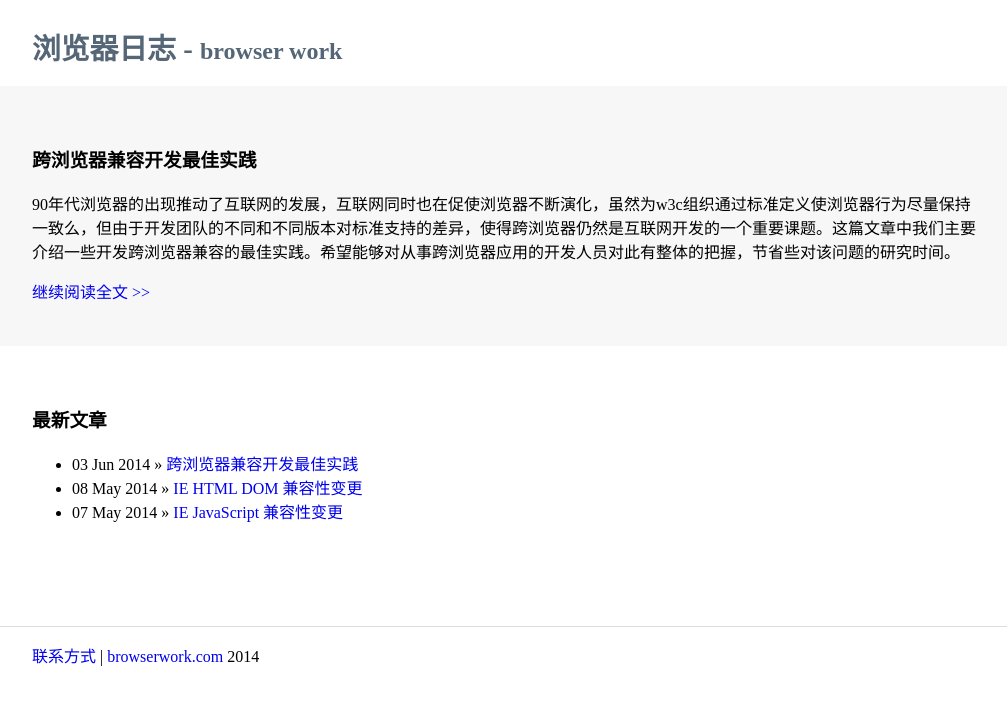
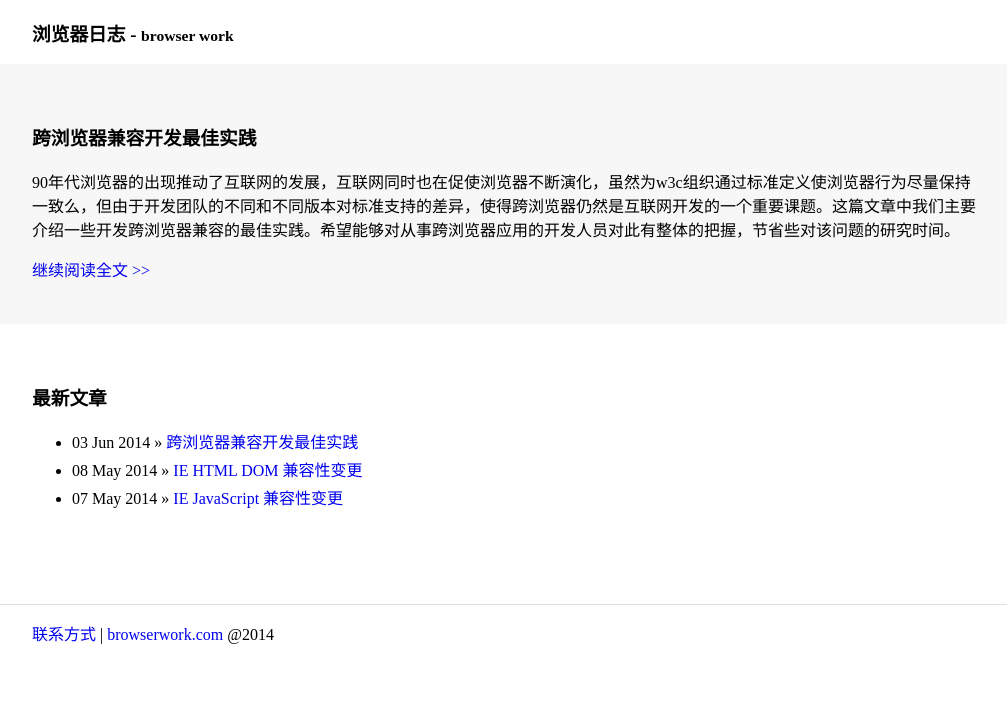
Before and after one commit to aaronz/aaronz.github.com, a Jekyll site: the page built from index.html, in a window 1280 px wide. Shown: the top 705 px of the page, without its empty margins (133-1140 px from the left). Built offline with Jekyll 4.4.1, drawn with Linux system fonts in a browser that asks for light colours; Markdown is read by kramdown in place of the engine named in the settings; the list of posts is cut into pages by our own code.

Commit message:
Refine title layout.

```diff
--- a/_layouts/default.html
+++ b/_layouts/default.html
@@ -16,7 +16,7 @@
         <div>
           <div id="header">
             <div class="wrapper">
-              <h1 id="header-name">浏览器日志 - <small>browser work</small></h1>
+              <h3 id="header-name">浏览器日志 - <small>browser work</small></h3>
             </div>
           </div>
 
@@ -24,7 +24,7 @@
 
           <div id="footer">
             <div class="wrapper">
-              <p class="text-muted"><a href="contact.html">联系方式</a> | <a href="browserwork.com">browserwork.com</a> 2014</p>
+              <p class="text-muted"><a href="contact.html">联系方式</a> | <a href="browserwork.com">browserwork.com</a> @2014</p>
             </div>
           </div>
           </div>
--- a/assets/css/main.css
+++ b/assets/css/main.css
@@ -30,10 +30,8 @@ a:active{
   margin:0 auto
 }
 
-#header h1{
-	color: #556677;
-	font-size: 1.8em;
-	margin-top: 0.9em;
+.posts li{
+  margin-bottom: 4px;
 }
 
 #footer {
--- a/index.html
+++ b/index.html
@@ -8,7 +8,6 @@ title: Browser Work
       <div id="home">
           {% for post in paginator.posts %}
             <h3 class="text-muted">{{ post.title }}</h3>
-
               <div class="excerpt">
                 {{ post.excerpt }}
               </div>
```
